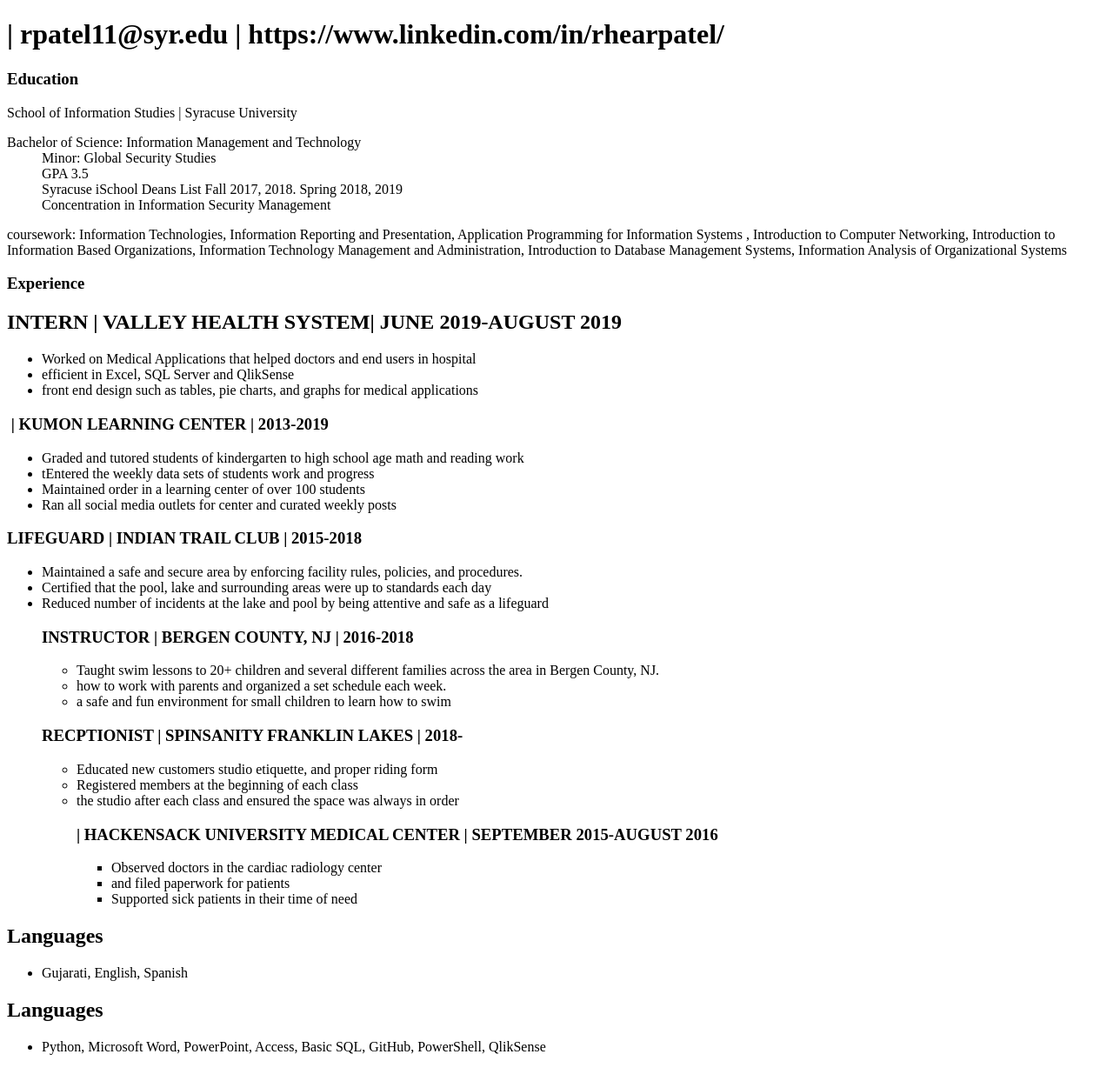
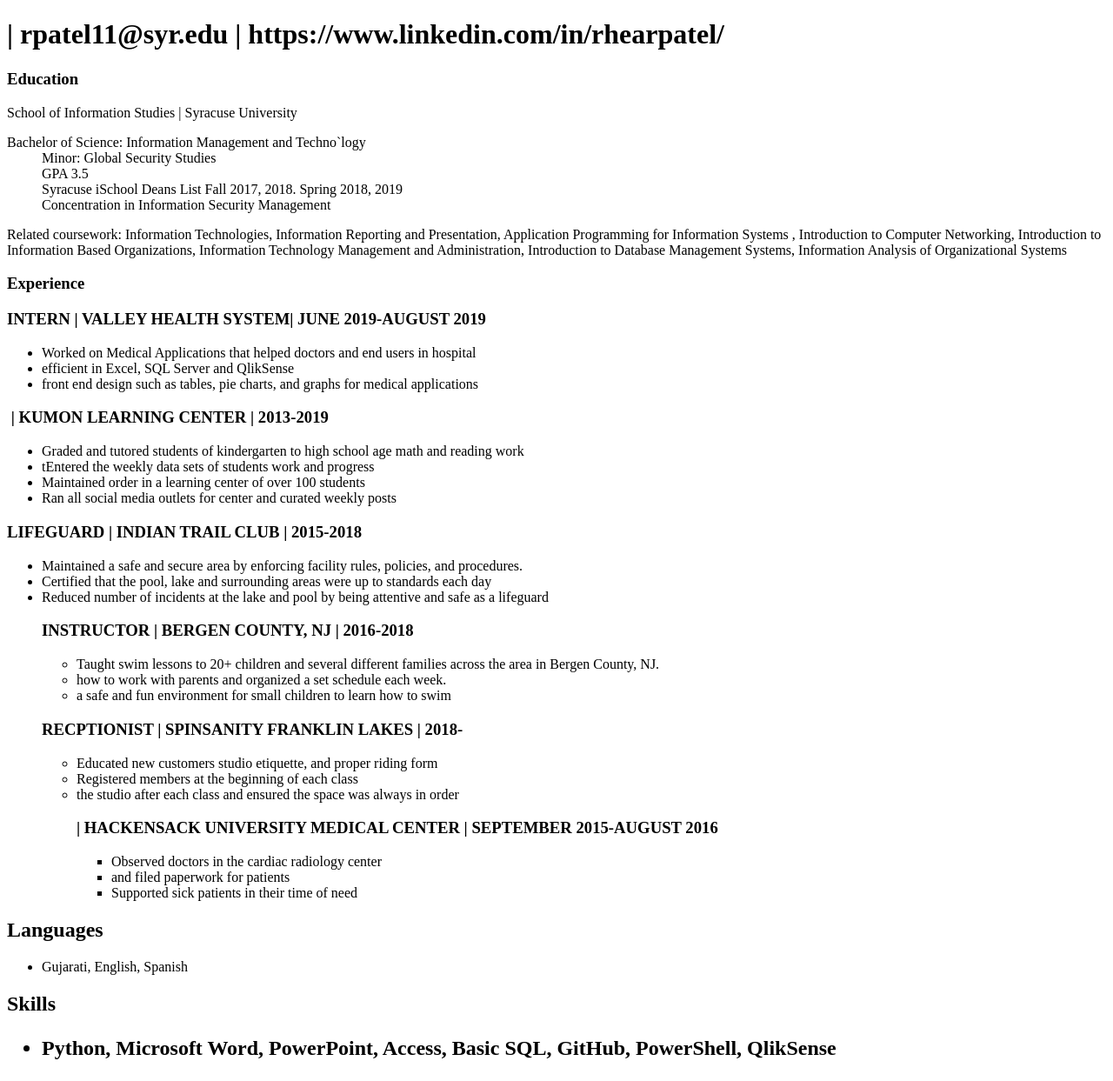
Before and after one commit to rpatel11-su/Rhea, a plain HTML site: page rpatel11-resume.html in a window 1280 px wide. Shown: the whole page at 87% size. Drawn offline with Linux system fonts and the light colour scheme.

Commit message:
Update rpatel11-resume.html

```diff
--- a/rpatel11-resume.html
+++ b/rpatel11-resume.html
@@ -10,19 +10,19 @@
 <h3>Education</h3>
 <p> School of Information Studies | Syracuse University   </p>
 
-        <dt>Bachelor of Science: Information Management and Technology</dt>
+        <dt>Bachelor of Science: Information Management and Techno`logy</dt>
         <dd>  Minor: Global Security Studies </dd>
         <dd>GPA 3.5 </dd>
         <dd> Syracuse iSchool Deans List Fall 2017, 2018. Spring 2018, 2019 </dd>
         <dd>Concentration in Information Security Management  </dd>
        </dl>
       <dl>
-<p> coursework: Information Technologies, Information Reporting and Presentation, Application Programming for Information Systems , Introduction to Computer Networking, Introduction to Information Based Organizations, Information Technology Management and Administration, Introduction to Database Management Systems, Information Analysis of Organizational Systems </p>
+<p> Related coursework: Information Technologies, Information Reporting and Presentation, Application Programming for Information Systems , Introduction to Computer Networking, Introduction to Information Based Organizations, Information Technology Management and Administration, Introduction to Database Management Systems, Information Analysis of Organizational Systems </p>
 
 
 <section>
 <h3> Experience </h3>
-<p><h2>INTERN | VALLEY HEALTH SYSTEM| JUNE 2019-AUGUST 2019</h2> </p>
+<p><h3>INTERN | VALLEY HEALTH SYSTEM| JUNE 2019-AUGUST 2019</h3> </p>
 <ul>
 <li>Worked on Medical Applications that helped doctors and end users in hospital</li>
 <li> efficient in Excel, SQL Server and QlikSense</li>
@@ -66,7 +66,7 @@
 <li>Gujarati, English, Spanish </li>
 </ul>
 
-<p><h2>Languages</h2></p>
+<p><h2>Skills <h2></p>
 <ul>
 <li>Python, Microsoft Word, PowerPoint, Access, Basic SQL, GitHub, PowerShell, QlikSense </li>
 </ul>
```
